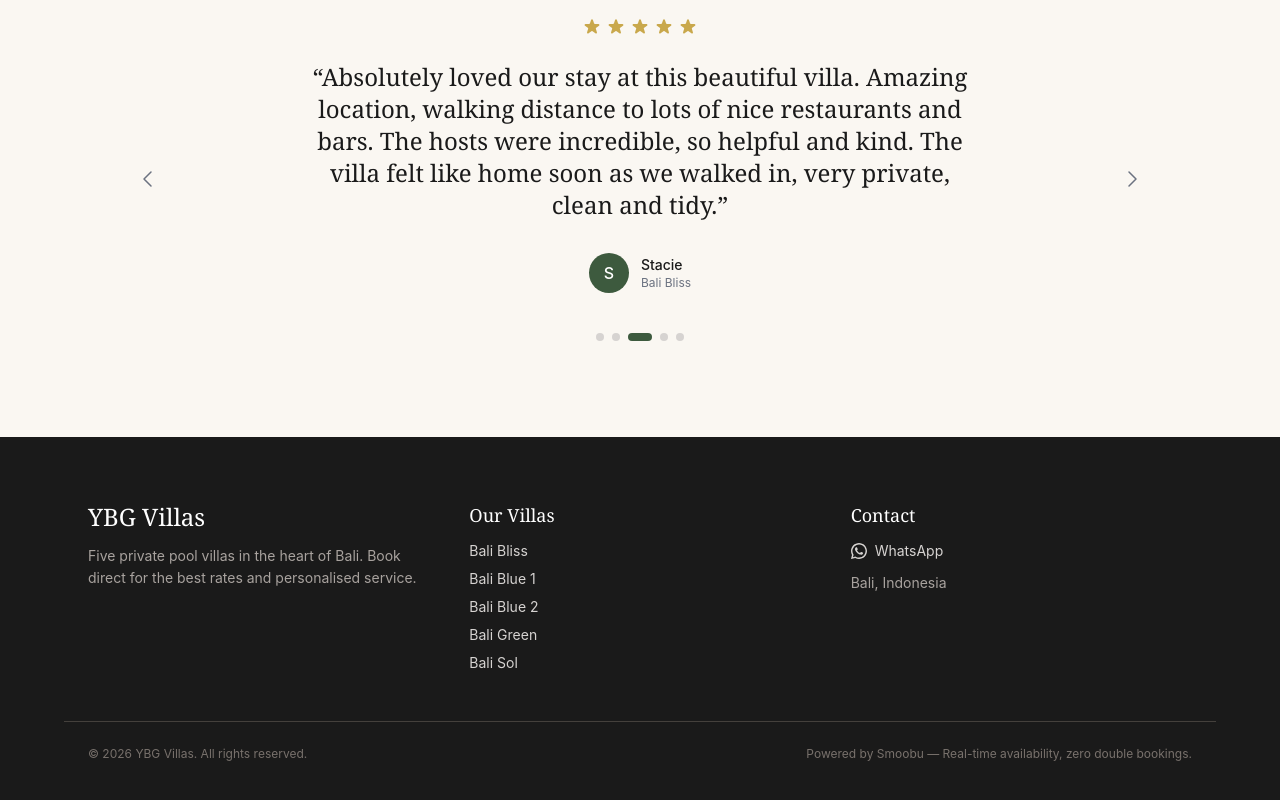
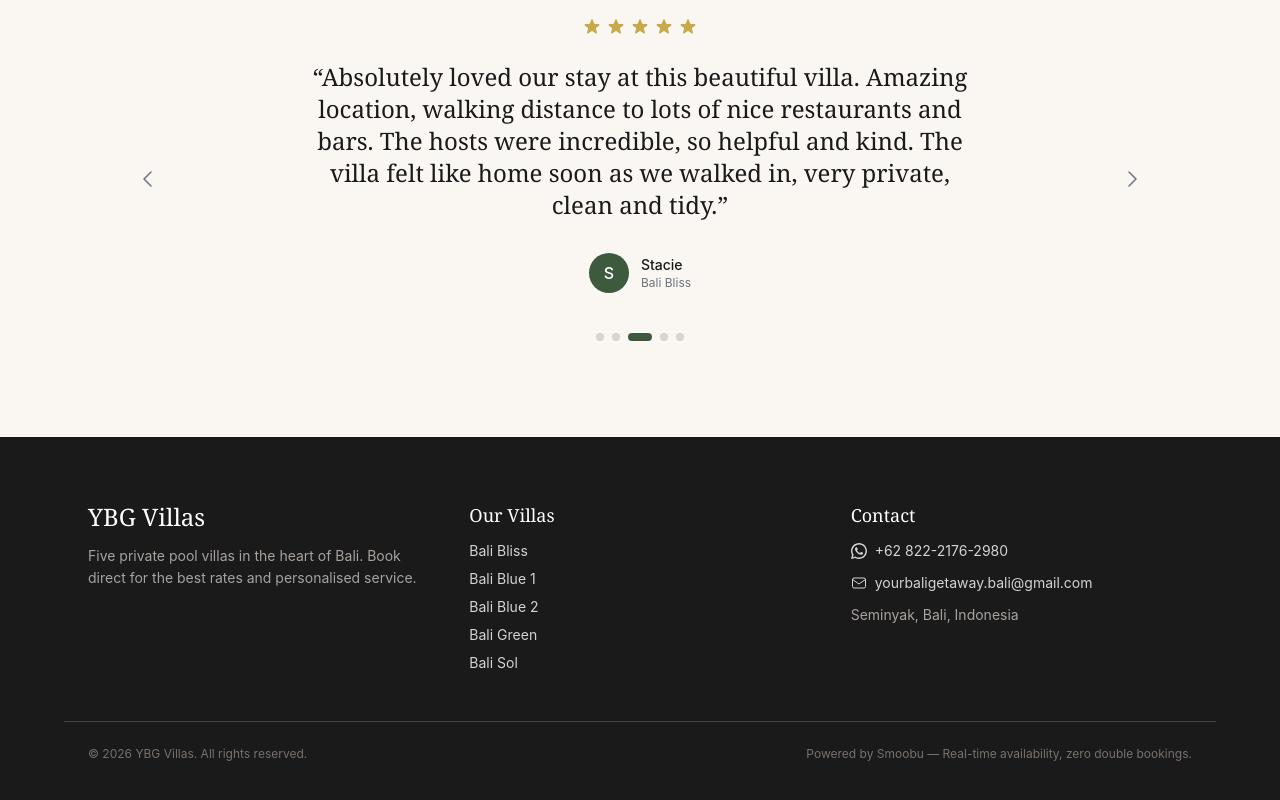
Before and after one commit to Vivelebacon/YourBaliGetAway, a Next.js app: page / in a window 1280 px wide. Shown: the part 3545-4345 px from the top of the page. Built offline with nearby package versions, Linux system fonts and the light colour scheme.

Commit message:
Update contact info: WhatsApp number, email, and address
Co-Authored-By: Claude Sonnet 4.6 <noreply@anthropic.com>

```diff
--- a/src/components/Footer.tsx
+++ b/src/components/Footer.tsx
@@ -35,7 +35,7 @@ export default function Footer() {
           <h4 className="font-serif text-lg text-white mb-3">Contact</h4>
           <div className="space-y-3 text-sm">
             <a
-              href="https://wa.me/message/YOURLINK"
+              href="https://wa.me/6282221762980"
               target="_blank"
               rel="noopener noreferrer"
               className="flex items-center gap-2 hover:text-villa-gold transition-colors"
@@ -44,9 +44,18 @@ export default function Footer() {
                 <path d="M17.472 14.382c-.297-.149-1.758-.867-2.03-.967-.273-.099-.471-.148-.67.15-.197.297-.767.966-.94 1.164-.173.199-.347.223-.644.075-.297-.15-1.255-.463-2.39-1.475-.883-.788-1.48-1.761-1.653-2.059-.173-.297-.018-.458.13-.606.134-.133.298-.347.446-.52.149-.174.198-.298.298-.497.099-.198.05-.371-.025-.52-.075-.149-.669-1.612-.916-2.207-.242-.579-.487-.5-.669-.51-.173-.008-.371-.01-.57-.01-.198 0-.52.074-.792.372-.272.297-1.04 1.016-1.04 2.479 0 1.462 1.065 2.875 1.213 3.074.149.198 2.096 3.2 5.077 4.487.709.306 1.262.489 1.694.625.712.227 1.36.195 1.871.118.571-.085 1.758-.719 2.006-1.413.248-.694.248-1.289.173-1.413-.074-.124-.272-.198-.57-.347z"/>
                 <path d="M12 0C5.373 0 0 5.373 0 12c0 2.117.549 4.103 1.51 5.833L0 24l6.335-1.652A11.954 11.954 0 0012 24c6.627 0 12-5.373 12-12S18.627 0 12 0zm0 21.818a9.818 9.818 0 01-5.007-1.372l-.36-.214-3.727.977.994-3.634-.234-.373A9.818 9.818 0 1112 21.818z"/>
               </svg>
-              WhatsApp
+              +62 822-2176-2980
             </a>
-            <p className="text-stone-400">Bali, Indonesia</p>
+            <a
+              href="mailto:yourbaligetaway.bali@gmail.com"
+              className="flex items-center gap-2 hover:text-villa-gold transition-colors"
+            >
+              <svg className="w-4 h-4" fill="none" stroke="currentColor" strokeWidth={1.5} viewBox="0 0 24 24">
+                <path strokeLinecap="round" strokeLinejoin="round" d="M21.75 6.75v10.5a2.25 2.25 0 01-2.25 2.25h-15a2.25 2.25 0 01-2.25-2.25V6.75m19.5 0A2.25 2.25 0 0019.5 4.5h-15a2.25 2.25 0 00-2.25 2.25m19.5 0l-9.75 6.75L2.25 6.75" />
+              </svg>
+              yourbaligetaway.bali@gmail.com
+            </a>
+            <p className="text-stone-400">Seminyak, Bali, Indonesia</p>
           </div>
         </div>
       </div>
```
